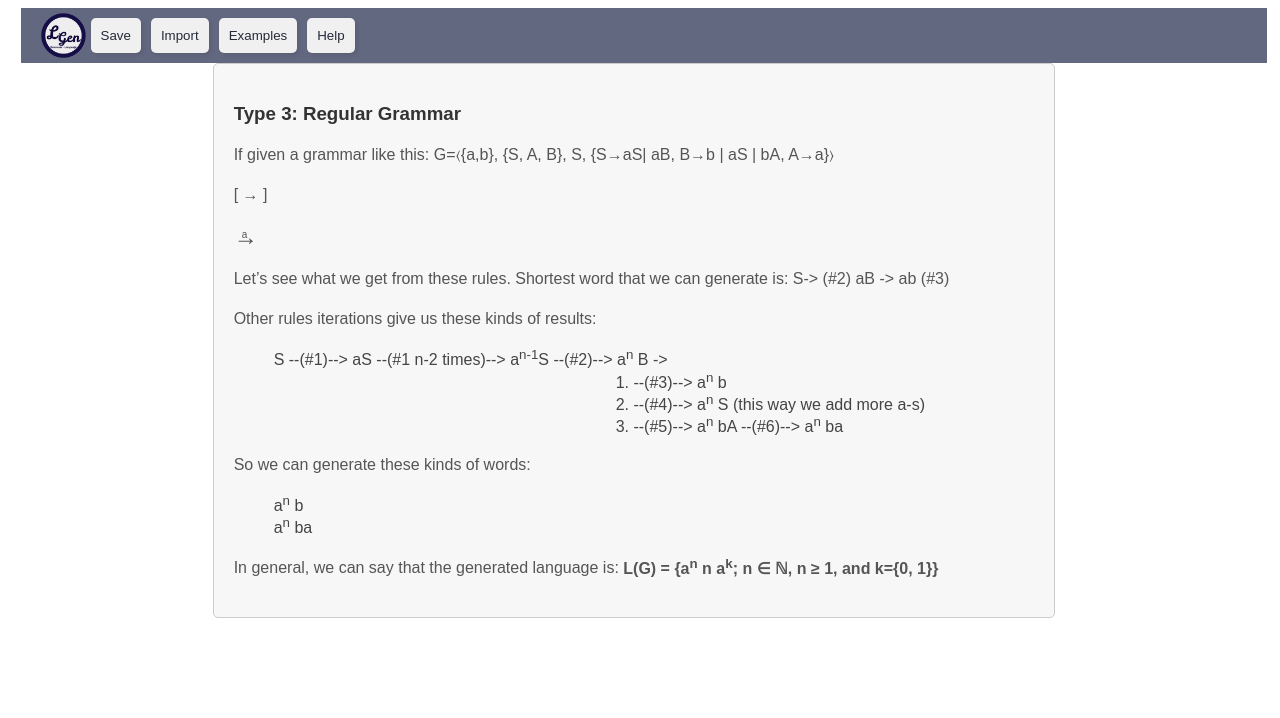
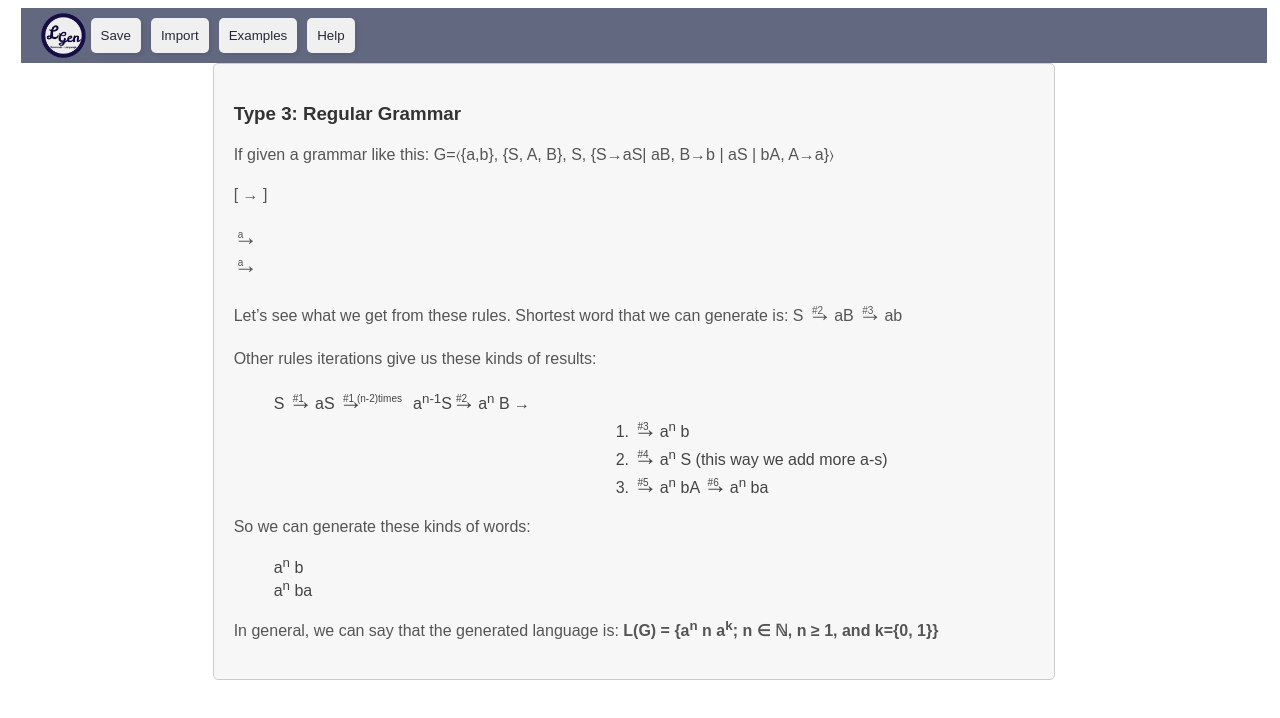
Before and after one commit to ditaa99/genLang, a React (Vite) app in the folder front/: page /examples in a window 1280 px wide. Shown: the top 718 px of the page. Built offline with nearby package versions, Linux system fonts and the light colour scheme.

Commit message:
fixed arrays

```diff
--- a/front/src/components/Examples.jsx
+++ b/front/src/components/Examples.jsx
@@ -1,8 +1,28 @@
 // import React from 'react';
-import Menu from './Menu';
-import './compStyling/examples.css';
+import Menu from "./Menu";
+import "./compStyling/examples.css";
+import PropTypes from 'prop-types';
+
+const CustomArrow = ({ overArr }) => {
+
+  return (
+
+      <var className="array">
+        &#x2192;<span>{overArr}</span>&nbsp;
+      </var>
+
+  );
+};
+CustomArrow.propTypes = {
+  overArr: PropTypes.string.isRequired,
+};
+
+
 
 const Examples = () => {
+
+
+
   return (
     <div className="examples">
       <Menu />
@@ -10,37 +30,68 @@ const Examples = () => {
         <h3>Type 3: Regular Grammar</h3>
         <p>
           If given a grammar like this:
-          <b></b> G=〈&#123;a,b&#125;, &#123;S, A, B&#125;, S, &#123;S&#x2192;aS| aB, B&#x2192;b | aS | bA, A&#x2192;a&#125;〉
+          <b></b> G=〈&#123;a,b&#125;, &#123;S, A, B&#125;, S,
+          &#123;S&#x2192;aS| aB, B&#x2192;b | aS | bA, A&#x2192;a&#125;〉
         </p>
         <div>
-          <p>
-          [ &#x2192; ]
-          </p>
-        <var className="vector">&#x2192;<span>a</span></var>
+          <p>[ &#x2192; ]</p>
+          <var className="array">
+            &#x2192;<span>a</span>
+          </var>
         </div>
+        <CustomArrow overArr="a" />
+        {/* <div className="equation">
+          <div className="equation-content">
+            <span className="equation-part">A</span>
+            <div className="arrow">
+              <span className="rule-label">#</span>
+              <div className="arrowblock">
+                <div className="arrowright"></div>
+                <div className="rectcontainer">
+                  <div className="rect"></div>
+                  <div className="rect"></div>
+                  <div className="rect"></div>
+                </div>
+              </div>
+            </div>
+            <span className="equation-part">B</span>
+          </div>
+        </div> */}
         <p>
-          Let’s see what we get from these rules.
-          Shortest word that we can generate is:
-          S-&gt; (#2) aB -&gt; ab (#3)
+          Let’s see what we get from these rules. Shortest word that we can
+          generate is: S <CustomArrow overArr="#2" /> aB <CustomArrow overArr="#3" /> ab
         </p>
-        <p>
-          Other rules iterations give us these kinds of results:
-        </p>
+        <p>Other rules iterations give us these kinds of results:</p>
         <ul>
-          <li>S --(#1)--&gt; aS --(#1 n-2 times)--&gt; a<sup>n-1</sup>S --(#2)--&gt; a<sup>n</sup> B -&gt;</li>
-          <li className="tabbed">1. --(#3)--&gt; a<sup>n</sup> b</li>
-          <li className="tabbed">2. --(#4)--&gt; a<sup>n</sup> S (this way we add more a-s)</li>
-          <li className="tabbed">3. --(#5)--&gt; a<sup>n</sup> bA --(#6)--&gt; a<sup>n</sup> ba</li>
+          <li>
+            S <CustomArrow overArr="#1" /> aS <span className="shrink"><CustomArrow overArr="#1 (n-2)times" /></span> a<sup>n-1</sup>S
+            <CustomArrow overArr="#2" /> a<sup>n</sup> B &#x2192;
+          </li>
+          <li className="tabbed">
+            1. <CustomArrow overArr="#3" /> a<sup>n</sup> b
+          </li>
+          <li className="tabbed">
+            2. <CustomArrow overArr="#4" /> a<sup>n</sup> S (this way we add more a-s)
+          </li>
+          <li className="tabbed">
+            3. <CustomArrow overArr="#5" /> a<sup>n</sup> bA <CustomArrow overArr="#6" /> a<sup>n</sup> ba
+          </li>
+        </ul>
+        <p>So we can generate these kinds of words:</p>
+        <ul>
+          <li>
+            a<sup>n</sup> b
+          </li>
+          <li>
+            a<sup>n</sup> ba
+          </li>
         </ul>
         <p>
-          So we can generate these kinds of words:
-        </p>
-        <ul>
-          <li>a<sup>n</sup> b</li>
-          <li>a<sup>n</sup> ba</li>
-        </ul>
-        <p>
-          In general, we can say that the generated language is: <b>L(G) = &#123;a<sup>n</sup> n a<sup>k</sup>; n ∈ ℕ, n &ge; 1, and k=&#123;0, 1&#125;&#125;</b>
+          In general, we can say that the generated language is:{" "}
+          <b>
+            L(G) = &#123;a<sup>n</sup> n a<sup>k</sup>; n ∈ ℕ, n &ge; 1, and
+            k=&#123;0, 1&#125;&#125;
+          </b>
         </p>
       </div>
     </div>
--- a/front/src/components/compStyling/examples.css
+++ b/front/src/components/compStyling/examples.css
@@ -1,8 +1,7 @@
-.examples{
+.examples {
   width: 98%;
-    font-family: 'Arial', sans-serif;
+  font-family: "Arial", sans-serif;
 }
-
 
 /* .app-container {
     display: flex;
@@ -11,7 +10,6 @@
     height: 100vh;
     background-color: #f0f0f0;
   } */
-
 
 /* GrammarDisplay.css */
 .example1 {
@@ -28,7 +26,7 @@
   color: #333;
 }
 
-  .tabbed{
+.tabbed {
   margin-left: 45%;
 }
 .arrow {
@@ -37,30 +35,95 @@
 }
 
 .arrow::before {
-    content: '\2192'; /* Unicode for right arrow */
+  content: "\2192"; /* Unicode for right arrow */
   position: relative;
 }
 
 .arrow::after {
-    content: '#1';
+  content: "#1";
   font-size: smaller;
   position: absolute;
   top: -5px; /* Adjust as needed */
-    left: calc(50% - width /2); /* Center the label */
+  left: calc(50% - width / 2); /* Center the label */
 }
-
 
 p {
   color: #555;
   line-height: 1.5;
 }
 
-  var.vector {
-    font-style : normal;
-    font-size:x-large;
+var.array {
+  font-style: normal;
+  font-size: x-large;
 }
-  var.vector span {
-    font-size:x-small;
-    margin-left: -1.6em;   /* shift the arrow back over the letter */
-    vertical-align : .7em; /* tune the arrow vertical position */
+var.array span {
+  font-size: x-small;
+  margin-left: -2em; /* shift the arrow back over the letter */
+  vertical-align: 0.7em; /* tune the arrow vertical position */
 }
+
+/*
+  .equation {
+    display: flex;
+    align-items: center;
+    text-align: center;
+  }
+
+  .equation-content {
+    display: flex;
+    align-items: center;
+  }
+
+  .equation-part {
+    margin: 0 10px;
+  }
+
+  .arrow {
+    position: relative;
+  }
+
+  .rule-label {
+    position: absolute;
+    top: -0.1em;
+    left: 50%;
+    transform: translateX(-50%);
+  }
+
+  .rectcontainer {
+    margin-top: 3px;
+    height: 20px;
+    width: 60px;
+  }
+
+  .arrowblock {
+    width: 80px;
+    border-top: 10px solid transparent;
+  }
+
+  .arrowright {
+    float: right;
+    border-top: 8px solid transparent;
+    border-bottom: 8px solid transparent;
+    border-left: 10px solid black;
+  }
+
+  .rect {
+    width: 70px;
+    height: 3px;
+    background-color: black;
+  } */
+/*
+  .container {
+    display: flex;
+    width: 400px;
+  }
+
+  .item {
+    flex-basis: 100px;
+    border: 1px solid black;
+  }
+
+  .item1 {
+    flex-shrink: 2;
+  }
+   */
```
Lines whose indentation alone changed are shown as unchanged.
